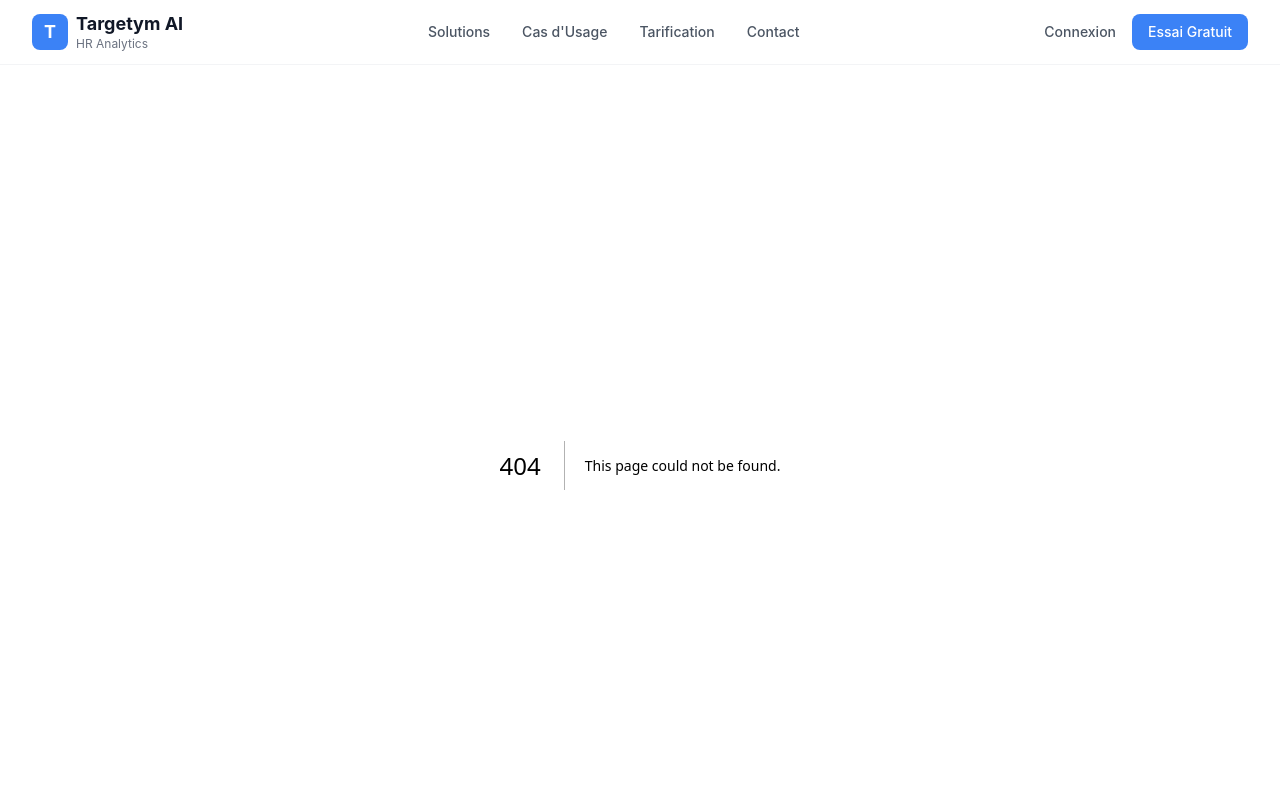
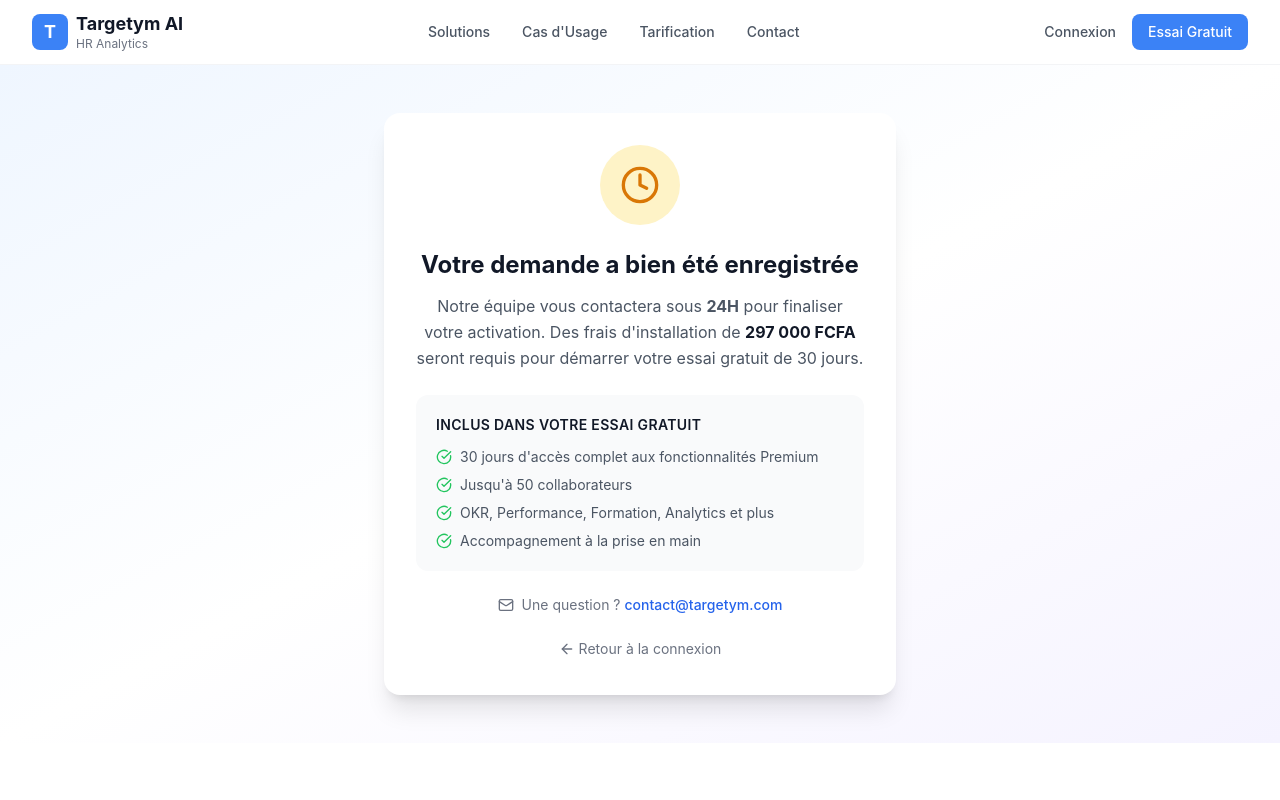
Before and after one commit to Targetym-AI/targetym-website, a Next.js app: page /pending-activation in a window 1280 px wide. Before the commit this address had no page. Shown: the top 800 px of the page. Built offline with nearby package versions, Linux system fonts and the light colour scheme.

Commit message:
added:feat billing

```diff
--- a/app/login/page.tsx
+++ b/app/login/page.tsx
@@ -195,7 +195,13 @@ function LoginForm() {
         const data = await response.json();
 
         if (!response.ok) {
-          throw new Error(data.detail || 'Erreur de connexion');
+          const detail = typeof data.detail === 'string' ? data.detail : 'Erreur de connexion';
+          // Rediriger vers pending-activation si compte en attente de validation
+          if (response.status === 403 && detail.includes('en cours de validation')) {
+            window.location.href = '/pending-activation';
+            return;
+          }
+          throw new Error(detail);
         }
 
         // Vérifier si 2FA est requis
@@ -234,12 +240,16 @@ function LoginForm() {
           throw new Error(data.detail || "Erreur lors de l'inscription");
         }
 
-        // Rediriger vers le dashboard avec les tokens dans l'URL
-        const userEncoded = encodeURIComponent(JSON.stringify(data.user));
-        window.location.href = `${DASHBOARD_URL}?token=${data.access_token}&refresh=${data.refresh_token}&user=${userEncoded}`;
+        // Compte en attente de validation → page d'attente
+        window.location.href = '/pending-activation';
       }
     } catch (err) {
       if (err instanceof Error) {
+        // Si c'est un 403 "en cours de validation", rediriger
+        if (err.message.includes('en cours de validation')) {
+          window.location.href = '/pending-activation';
+          return;
+        }
         setError(err.message);
       } else {
         setError('Une erreur est survenue');
@@ -403,20 +413,20 @@ function LoginForm() {
           <div className="mb-6 p-4 bg-gradient-to-r from-primary-50 to-secondary-50 rounded-xl border border-primary-100">
             <h3 className="font-semibold text-gray-900 mb-3 flex items-center">
               <CheckCircle className="w-5 h-5 text-primary-500 mr-2" />
-              Essai gratuit - 14 jours
+              Essai gratuit - 30 jours
             </h3>
             <ul className="space-y-2 text-sm text-gray-600">
               <li className="flex items-center">
                 <Clock className="w-4 h-4 text-primary-500 mr-2 flex-shrink-0" />
-                14 jours d&apos;accès complet sans engagement
+                30 jours d&apos;accès complet aux fonctionnalités Premium
               </li>
               <li className="flex items-center">
                 <Users className="w-4 h-4 text-primary-500 mr-2 flex-shrink-0" />
-                Jusqu&apos;à 10 collaborateurs
+                Jusqu&apos;à 50 collaborateurs
               </li>
               <li className="flex items-center">
                 <CheckCircle className="w-4 h-4 text-primary-500 mr-2 flex-shrink-0" />
-                Toutes les fonctionnalités incluses
+                Frais d&apos;installation : 297 000 FCFA
               </li>
             </ul>
           </div>
@@ -628,7 +638,7 @@ function LoginForm() {
             <>
               Pas encore de compte ?{' '}
               <button onClick={() => setActiveTab('register')} className="text-primary-600 hover:text-primary-700 font-medium">
-                Essai gratuit 14 jours
+                Essai gratuit 30 jours
               </button>
             </>
           ) : (
--- /dev/null
+++ b/app/pending-activation/page.tsx
@@ -0,0 +1,82 @@
+'use client';
+
+import Link from 'next/link';
+import { Clock, Mail, ArrowLeft, CheckCircle } from 'lucide-react';
+
+const SUPPORT_EMAIL = 'contact@targetym.com';
+
+export default function PendingActivationPage() {
+  return (
+    <div className="min-h-[calc(100vh-200px)] bg-gradient-to-br from-primary-50 via-white to-secondary-50 flex items-center justify-center py-12 px-4">
+      <div className="w-full max-w-lg">
+        <div className="bg-white rounded-2xl shadow-xl p-8 text-center">
+          {/* Icon */}
+          <div className="w-20 h-20 bg-amber-100 rounded-full flex items-center justify-center mx-auto mb-6">
+            <Clock className="w-10 h-10 text-amber-600" />
+          </div>
+
+          {/* Title */}
+          <h1 className="text-2xl font-bold text-gray-900 mb-3">
+            Votre demande a bien été enregistrée
+          </h1>
+
+          {/* Subtitle */}
+          <p className="text-gray-600 leading-relaxed mb-6">
+            Notre équipe vous contactera sous <strong>24H</strong> pour finaliser
+            votre activation. Des frais d&apos;installation de{' '}
+            <strong className="text-gray-900">297 000 FCFA</strong> seront
+            requis pour démarrer votre essai gratuit de 30 jours.
+          </p>
+
+          {/* What's included */}
+          <div className="bg-gray-50 rounded-xl p-5 mb-6 text-left">
+            <h3 className="font-semibold text-gray-900 mb-3 text-sm uppercase tracking-wide">
+              Inclus dans votre essai gratuit
+            </h3>
+            <ul className="space-y-2 text-sm text-gray-600">
+              <li className="flex items-center">
+                <CheckCircle className="w-4 h-4 text-green-500 mr-2 flex-shrink-0" />
+                30 jours d&apos;accès complet aux fonctionnalités Premium
+              </li>
+              <li className="flex items-center">
+                <CheckCircle className="w-4 h-4 text-green-500 mr-2 flex-shrink-0" />
+                Jusqu&apos;à 50 collaborateurs
+              </li>
+              <li className="flex items-center">
+                <CheckCircle className="w-4 h-4 text-green-500 mr-2 flex-shrink-0" />
+                OKR, Performance, Formation, Analytics et plus
+              </li>
+              <li className="flex items-center">
+                <CheckCircle className="w-4 h-4 text-green-500 mr-2 flex-shrink-0" />
+                Accompagnement à la prise en main
+              </li>
+            </ul>
+          </div>
+
+          {/* Contact */}
+          <div className="flex items-center justify-center text-sm text-gray-500 mb-6">
+            <Mail className="w-4 h-4 mr-2" />
+            <span>
+              Une question ?{' '}
+              <a
+                href={`mailto:${SUPPORT_EMAIL}`}
+                className="text-primary-600 hover:text-primary-700 font-medium"
+              >
+                {SUPPORT_EMAIL}
+              </a>
+            </span>
+          </div>
+
+          {/* Back to login */}
+          <Link
+            href="/login"
+            className="inline-flex items-center text-sm text-gray-500 hover:text-gray-700 transition-colors"
+          >
+            <ArrowLeft className="w-4 h-4 mr-1" />
+            Retour à la connexion
+          </Link>
+        </div>
+      </div>
+    </div>
+  );
+}
```
